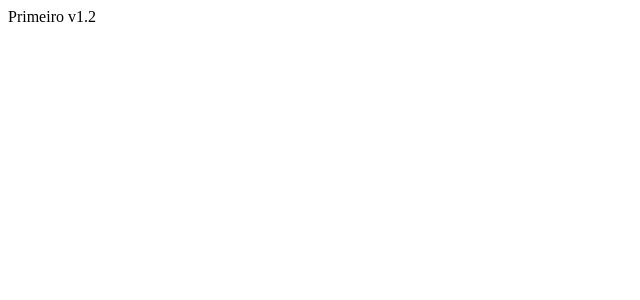
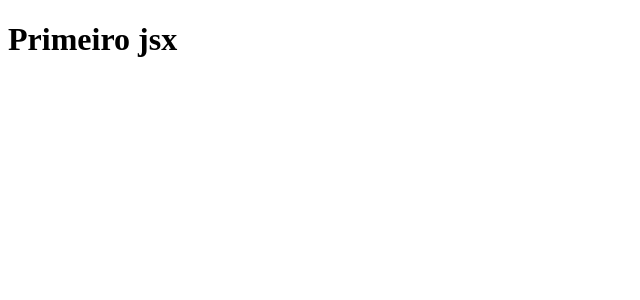
Before and after one commit to vanderson22/curso-react-nextjs, a Next.js app: page /basicos/primeiro in a window 1280 px wide. Shown: the top 300 px of the page, without its empty margins (0-640 px from the left). Built offline with nearby package versions, Linux system fonts and the light colour scheme.

Commit message:
Aula-12 Jsx#01

```diff
--- a/pages/basicos/primeiro.js
+++ b/pages/basicos/primeiro.js
@@ -2,5 +2,6 @@
 //exportando função
 export default function primeiro(){
 
-    return "Primeiro v1.2";
+    //JSX
+    return <h1>Primeiro jsx</h1>;
 }
```
Also changed, not shown: notas.txt (added).
